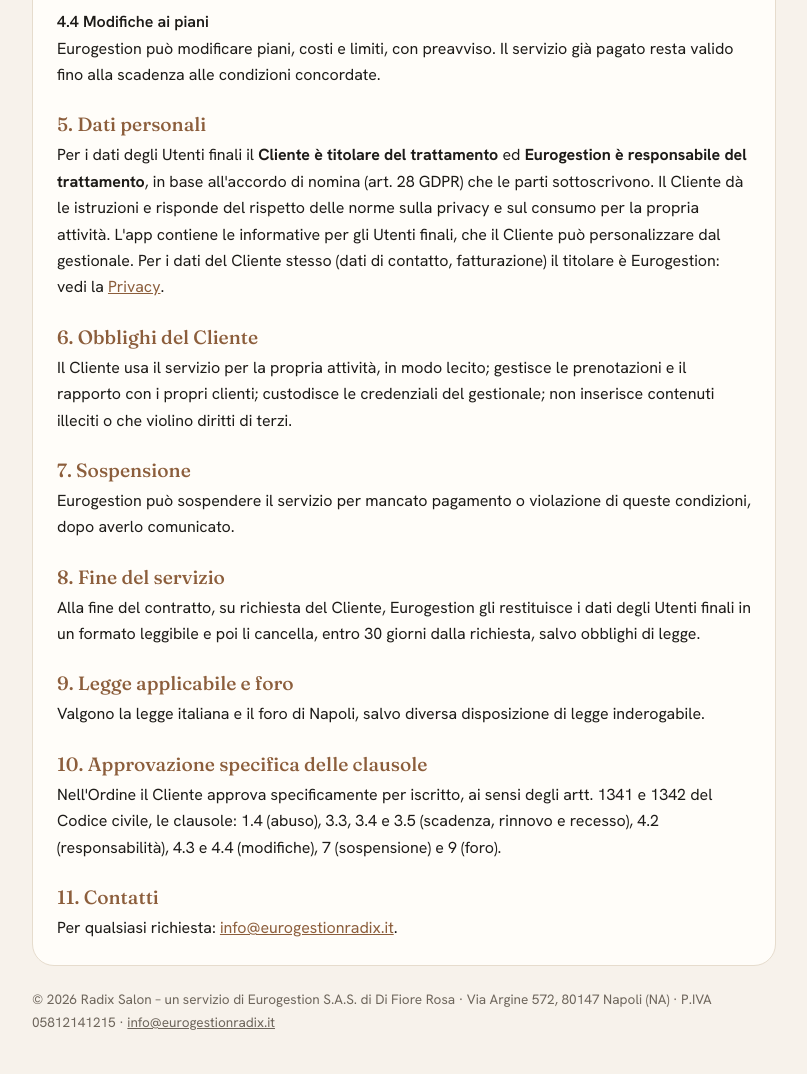
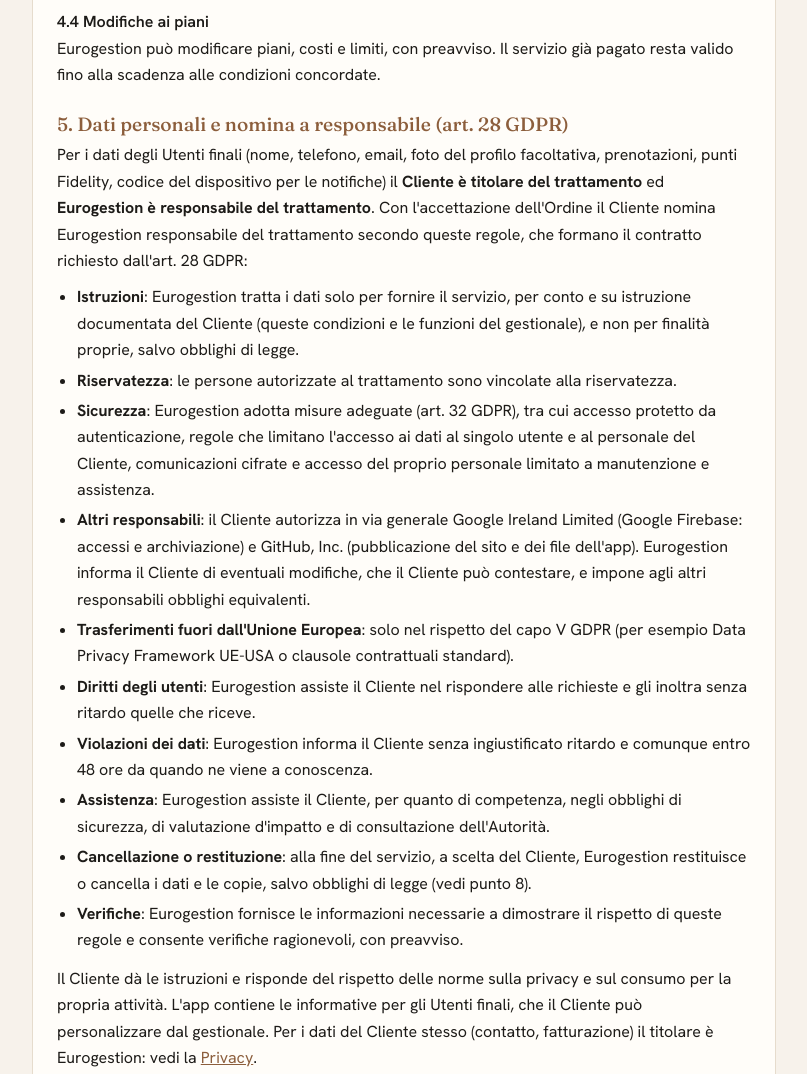
Before and after one commit to salvatorefiumesas-bit/Radixsalon-sito, a plain HTML site: page condizioni.html in a window 1280 px wide. Shown: the part 2803-3877 px from the top of the page, without its empty margins (236-1043 px from the left). Drawn offline with Linux system fonts and the light colour scheme.

Commit message:
Tolto l'accordo di nomina da firmare: le clausole dell'art. 28 GDPR entrano nel contratto di servizio
- eliminata la pagina nomina-responsabile.html (Radici e stampo)
- condizioni del servizio, sezione 5: nomina a responsabile con le clausole essenziali
  (istruzioni, riservatezza, sicurezza, altri responsabili, trasferimenti, diritti, violazioni,
  assistenza, cancellazione, verifiche), accettate con l'Ordine
- gestionale: il riquadro rimanda alle condizioni del servizio invece che alla nomina
- privacy e istruzioni dello stampo aggiornate

Co-Authored-By: Claude Sonnet 5.5 <noreply@anthropic.com>
Claude-Session: https://claude.ai/code/session_019sSYD96gdQmc46krYcSFvP

```diff
--- a/condizioni.html
+++ b/condizioni.html
@@ -97,8 +97,21 @@ footer{color:var(--mute);font-size:.85rem;margin-top:22px}footer a{color:var(--m
 <h3>4.4 Modifiche ai piani</h3>
 <p>Eurogestion può modificare piani, costi e limiti, con preavviso. Il servizio già pagato resta valido fino alla scadenza alle condizioni concordate.</p>
 
-<h2>5. Dati personali</h2>
-<p>Per i dati degli Utenti finali il <b>Cliente è titolare del trattamento</b> ed <b>Eurogestion è responsabile del trattamento</b>, in base all'accordo di nomina (art. 28 GDPR) che le parti sottoscrivono. Il Cliente dà le istruzioni e risponde del rispetto delle norme sulla privacy e sul consumo per la propria attività. L'app contiene le informative per gli Utenti finali, che il Cliente può personalizzare dal gestionale. Per i dati del Cliente stesso (dati di contatto, fatturazione) il titolare è Eurogestion: vedi la <a href="/privacy.html">Privacy</a>.</p>
+<h2>5. Dati personali e nomina a responsabile (art. 28 GDPR)</h2>
+<p>Per i dati degli Utenti finali (nome, telefono, email, foto del profilo facoltativa, prenotazioni, punti Fidelity, codice del dispositivo per le notifiche) il <b>Cliente è titolare del trattamento</b> ed <b>Eurogestion è responsabile del trattamento</b>. Con l'accettazione dell'Ordine il Cliente nomina Eurogestion responsabile del trattamento secondo queste regole, che formano il contratto richiesto dall'art. 28 GDPR:</p>
+<ul>
+<li><b>Istruzioni</b>: Eurogestion tratta i dati solo per fornire il servizio, per conto e su istruzione documentata del Cliente (queste condizioni e le funzioni del gestionale), e non per finalità proprie, salvo obblighi di legge.</li>
+<li><b>Riservatezza</b>: le persone autorizzate al trattamento sono vincolate alla riservatezza.</li>
+<li><b>Sicurezza</b>: Eurogestion adotta misure adeguate (art. 32 GDPR), tra cui accesso protetto da autenticazione, regole che limitano l'accesso ai dati al singolo utente e al personale del Cliente, comunicazioni cifrate e accesso del proprio personale limitato a manutenzione e assistenza.</li>
+<li><b>Altri responsabili</b>: il Cliente autorizza in via generale Google Ireland Limited (Google Firebase: accessi e archiviazione) e GitHub, Inc. (pubblicazione del sito e dei file dell'app). Eurogestion informa il Cliente di eventuali modifiche, che il Cliente può contestare, e impone agli altri responsabili obblighi equivalenti.</li>
+<li><b>Trasferimenti fuori dall'Unione Europea</b>: solo nel rispetto del capo V GDPR (per esempio Data Privacy Framework UE-USA o clausole contrattuali standard).</li>
+<li><b>Diritti degli utenti</b>: Eurogestion assiste il Cliente nel rispondere alle richieste e gli inoltra senza ritardo quelle che riceve.</li>
+<li><b>Violazioni dei dati</b>: Eurogestion informa il Cliente senza ingiustificato ritardo e comunque entro 48 ore da quando ne viene a conoscenza.</li>
+<li><b>Assistenza</b>: Eurogestion assiste il Cliente, per quanto di competenza, negli obblighi di sicurezza, di valutazione d'impatto e di consultazione dell'Autorità.</li>
+<li><b>Cancellazione o restituzione</b>: alla fine del servizio, a scelta del Cliente, Eurogestion restituisce o cancella i dati e le copie, salvo obblighi di legge (vedi punto 8).</li>
+<li><b>Verifiche</b>: Eurogestion fornisce le informazioni necessarie a dimostrare il rispetto di queste regole e consente verifiche ragionevoli, con preavviso.</li>
+</ul>
+<p>Il Cliente dà le istruzioni e risponde del rispetto delle norme sulla privacy e sul consumo per la propria attività. L'app contiene le informative per gli Utenti finali, che il Cliente può personalizzare dal gestionale. Per i dati del Cliente stesso (contatto, fatturazione) il titolare è Eurogestion: vedi la <a href="/privacy.html">Privacy</a>.</p>
 
 <h2>6. Obblighi del Cliente</h2>
 <p>Il Cliente usa il servizio per la propria attività, in modo lecito; gestisce le prenotazioni e il rapporto con i propri clienti; custodisce le credenziali del gestionale; non inserisce contenuti illeciti o che violino diritti di terzi.</p>
```
Also changed, not shown: privacy.html (+1 -1 lines).
